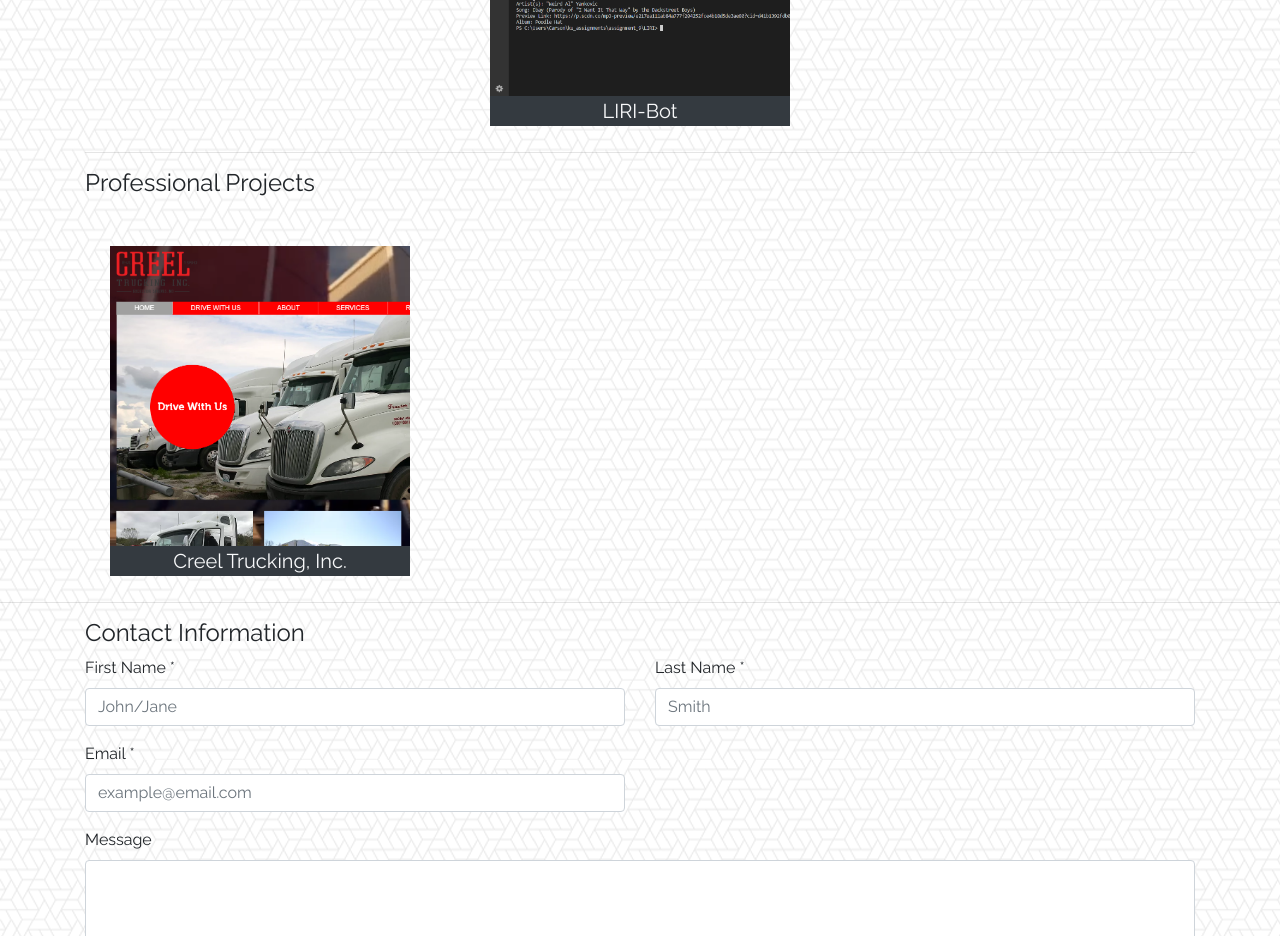
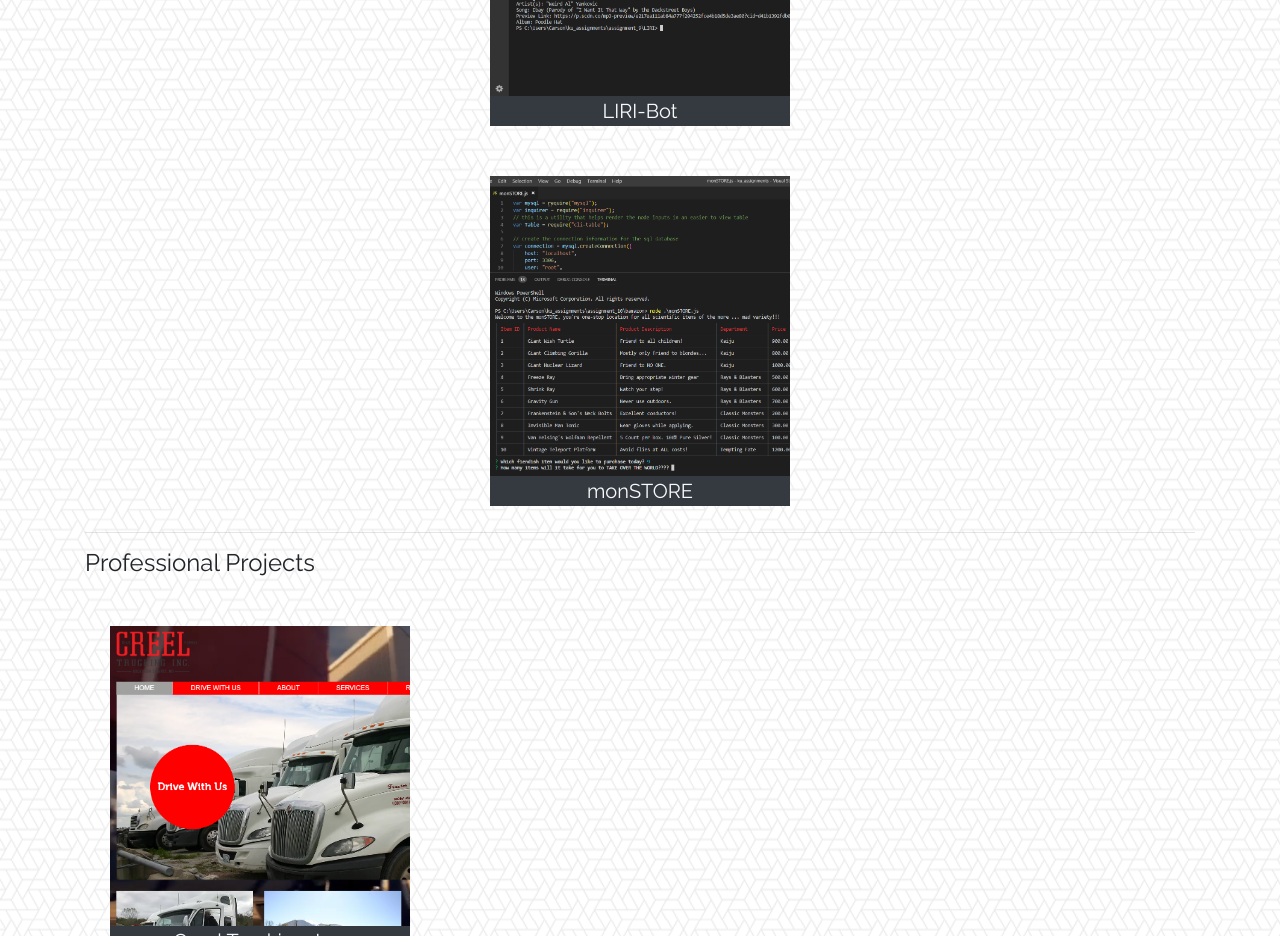
Before and after one commit to carsoncurry/Updated-Portfolio, a plain HTML site: page index.html in a window 1280 px wide. Shown: the part 1240-2176 px from the top of the page. Drawn offline with nearby package versions, Linux system fonts and the light colour scheme.

Commit message:
monSTORE added

```diff
--- a/index.html
+++ b/index.html
@@ -87,8 +87,17 @@
                     </a>
                 </div>
             </div>
+            <div class="row justify-content-center">
+                <div class="pics">
+                    <a href="https://github.com/carsoncurry/bamazon">
+
+                        <img src="assets/assets/images/monSTORE.png" class="selected img-fluid" alt="LIRI">
+                        <h5 class="bg-dark text-light">monSTORE</h5>
+                    </a>
+                </div>
+            </div>
         <hr>
-            <h4>Professional Projects</h4>
+        <h4>Professional Projects</h4>
         <div class="row">
             <div class="pics">
                 <a href="https://creeltrucking.org">
```
Also changed, not shown: assets/assets/images/monSTORE.png (added).
